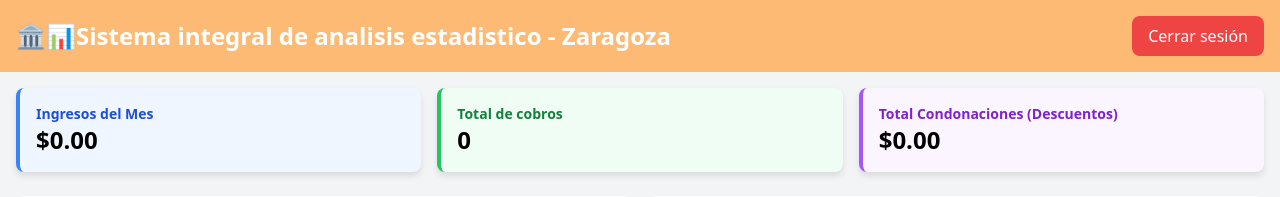
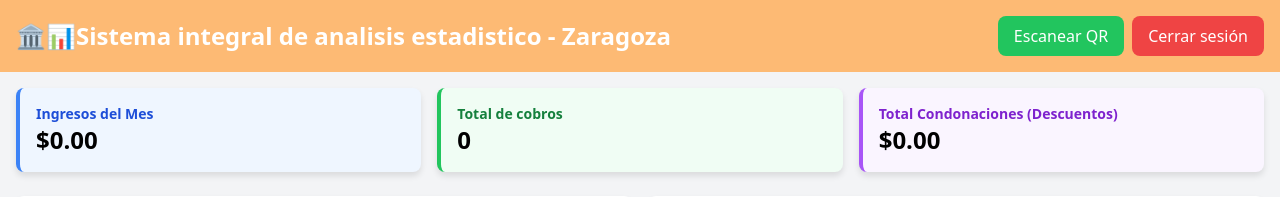
Before and after one commit to ClaudioArafath/Ayuntamiento-Zaragoza-, a PHP site: page /dashboard.php in a window 1280 px wide. Shown: the top 197 px of the page. Run offline with PHP 8.4, Linux system fonts and the light colour scheme; the visitor is signed in with stand-in values (Sample User, id 1); data that the repository does not hold is empty; some libraries are stand-ins or nearby versions.

Commit message:
Añadir botón para escanear QR en el encabezado del dashboard

```diff
--- a/dashboard.php
+++ b/dashboard.php
@@ -197,8 +197,11 @@ $conn_lycaios->close();
 
     <!-- Header -->
     <header class="bg-orange-300 text-white p-4 flex justify-between items-center">
-        <h1 class="text-2xl font-bold"> 🏛📊Sistema integral de analisis estadistico - Zaragoza </h1>
-        <a href="logout.php" class="bg-red-500 hover:bg-red-600 px-4 py-2 rounded-lg">Cerrar sesión</a>
+            <h1 class="text-2xl font-bold"> 🏛📊Sistema integral de analisis estadistico - Zaragoza </h1>
+        <div class="flex space-x-2">
+            <button id="escanear-qr" class="bg-green-500 hover:bg-green-600 px-4 py-2 rounded-lg">Escanear QR</button>
+            <a href="logout.php" class="bg-red-500 hover:bg-red-600 px-4 py-2 rounded-lg">Cerrar sesión</a>
+        </div>
     </header>
 
     <!-- Contenido -->
```
